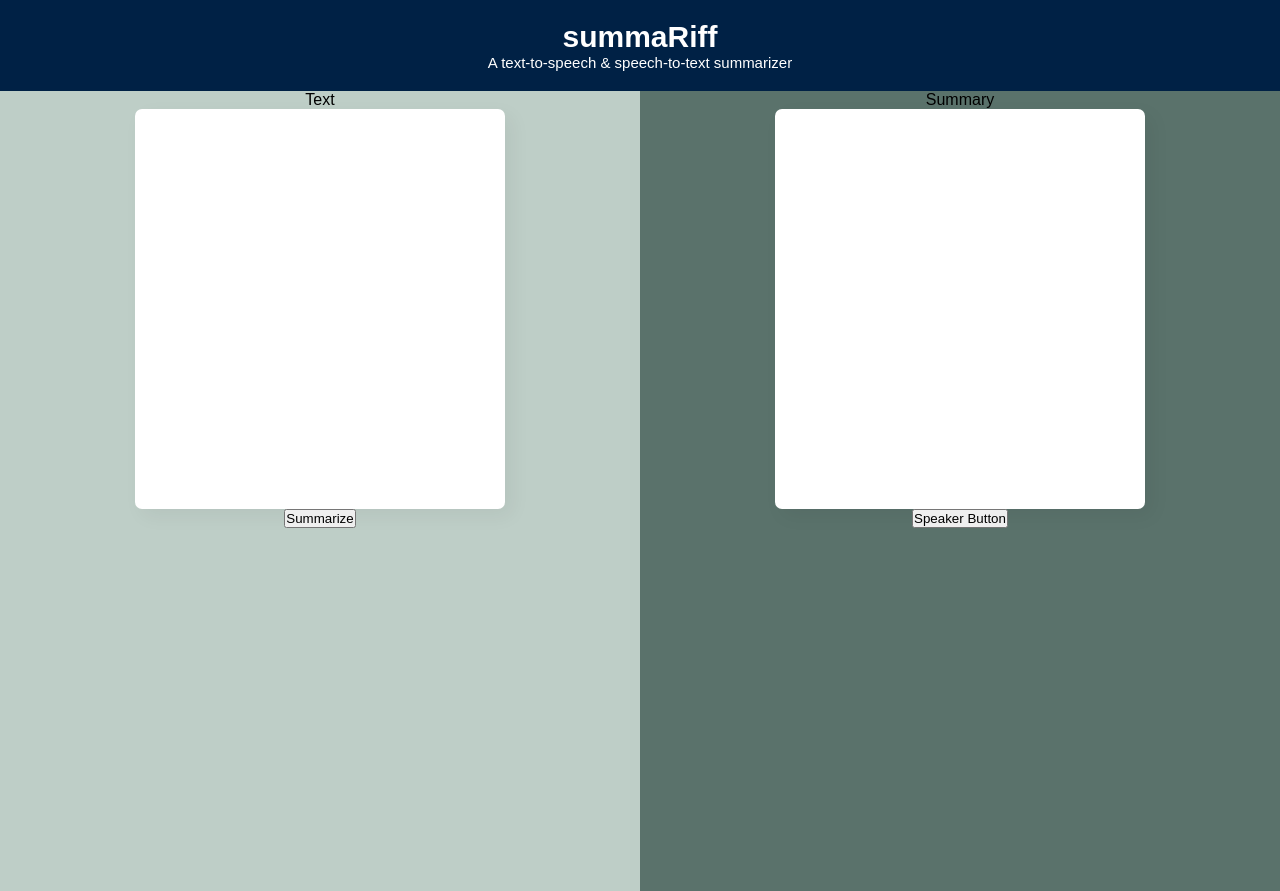
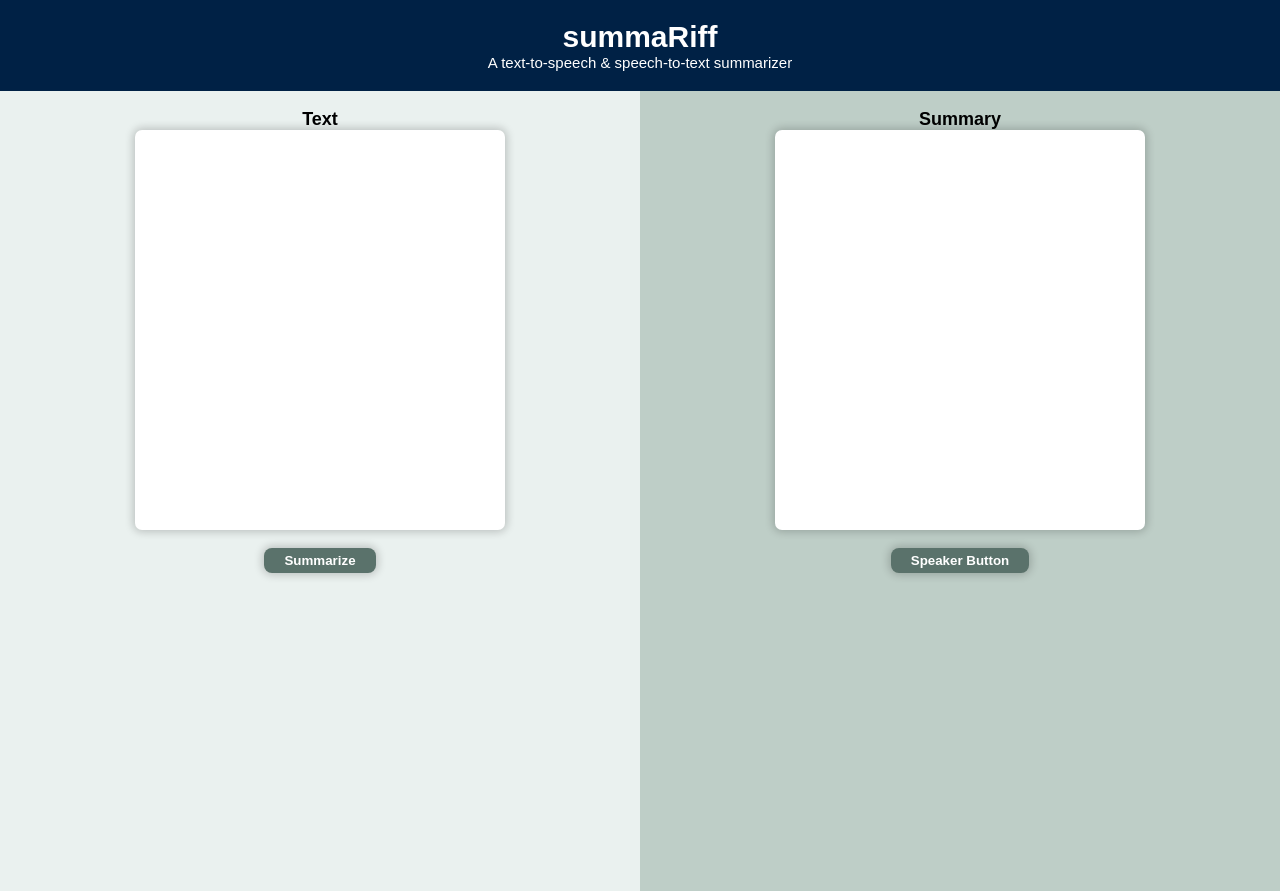
Before and after one commit to nlmanama/cmd-f-2023, a React (Create React App) app: page / in a window 1280 px wide. Built offline with nearby package versions, Linux system fonts and the light colour scheme.

Commit message:
Added css buttons

```diff
--- a/src/pages/HomePage.js
+++ b/src/pages/HomePage.js
@@ -18,28 +18,31 @@ export default function HomePage () {
             </div>
 
             <div class="column left"> <center>
-                <p><center>Text</center></p>
+                <br></br>
+                <p class="bolded">Text</p>
                 <div class="wrapper">
                 <div class = "textArea"><center>
                     <textarea id="textarea"></textarea>
                     </center>
                 </div>
                 </div>
-                <button onClick={handleButtonClick}>Summarize</button>
+                <br></br>
+                <button onClick={handleButtonClick} class="btn">Summarize</button>
             </center></div>
 
             <div class="column right"> <center>
-                <p><center>Summary</center></p>
+                <br></br>
+                <p class="bolded">Summary</p>
                 <script src="Vocalize.js"></script>
                 <div class="wrapper">
                 <div id = "printed">
                     <p id="text">{value}</p>
                 </div>
                 </div>
-
+                <br></br>
                 <div class="button">
                     <form action="#">
-                        <button>Speaker Button</button>
+                        <button class="btn">Speaker Button</button>
                     </form>
                 </div>
             </center></div>
--- a/src/pages/Style.css
+++ b/src/pages/Style.css
@@ -12,13 +12,13 @@
 
 .left {
     width: 50%;
-    background-color: #BECEC7;
+    background-color: #EAF1EF;
     height: 100vh;
 }
 
 .right {
     width: 50%;
-    background-color: #5A726B;
+    background-color: #BECEC7;
     height: 100vh;
 }
 
@@ -42,7 +42,8 @@
     padding: 5px 7px;
     border-radius: 7px;
     background: #fff;
-    box-shadow: 7px 7px 20px rgba(0,0,0,0.05);
+
+    box-shadow: 0 0 8px 2px rgba(0, 0, 0, 0.2);
   }
   .wrapper header{
     font-size: 28px;
@@ -50,21 +51,10 @@
     text-align: center;
   }
   .wrapper textarea{
-    width: 100%;
+    width: 350px;
     height: 390px;
     border: 0;
     resize: none;
-  }
-  #printed {
-    width: 350px; /* set the width of the container to a fixed size */
-    height: 390px; /* set the height of the container to a fixed size */
-    text-align: justify;
-    overflow: auto; /* hide any content that overflows the container */
-  }
-
-  #text {
-    white-space: pre-wrap; /* allow line breaks to occur within the text */
-    word-wrap: break-word; /* break words that are too long to fit on one line */
   }
   .wrapper form{
     margin: 35px 0 20px;
@@ -85,4 +75,29 @@
 
   .bolded {
     font-weight: bold;
+    font-size: 18px;
  }
+
+ #printed {
+    width: 350px; /* set the width of the container to a fixed size */
+    height: 390px; /* set the height of the container to a fixed size */
+    text-align: justify;
+    overflow: auto; /* hide any content that overflows the container */
+  }
+
+  #text {
+    white-space: pre-wrap; /* allow line breaks to occur within the text */
+    word-wrap: break-word; /* break words that are too long to fit on one line */
+  }
+
+ .btn {
+    font-weight: bold;
+    background-color: #5A726B;
+    border: #5A726B;
+    border-radius: 8px;
+    color: white;
+    box-shadow: 0 0 8px 2px rgba(0, 0, 0, 0.2);
+
+    padding: 5px 20px;
+    cursor: pointer;
+ }
```
